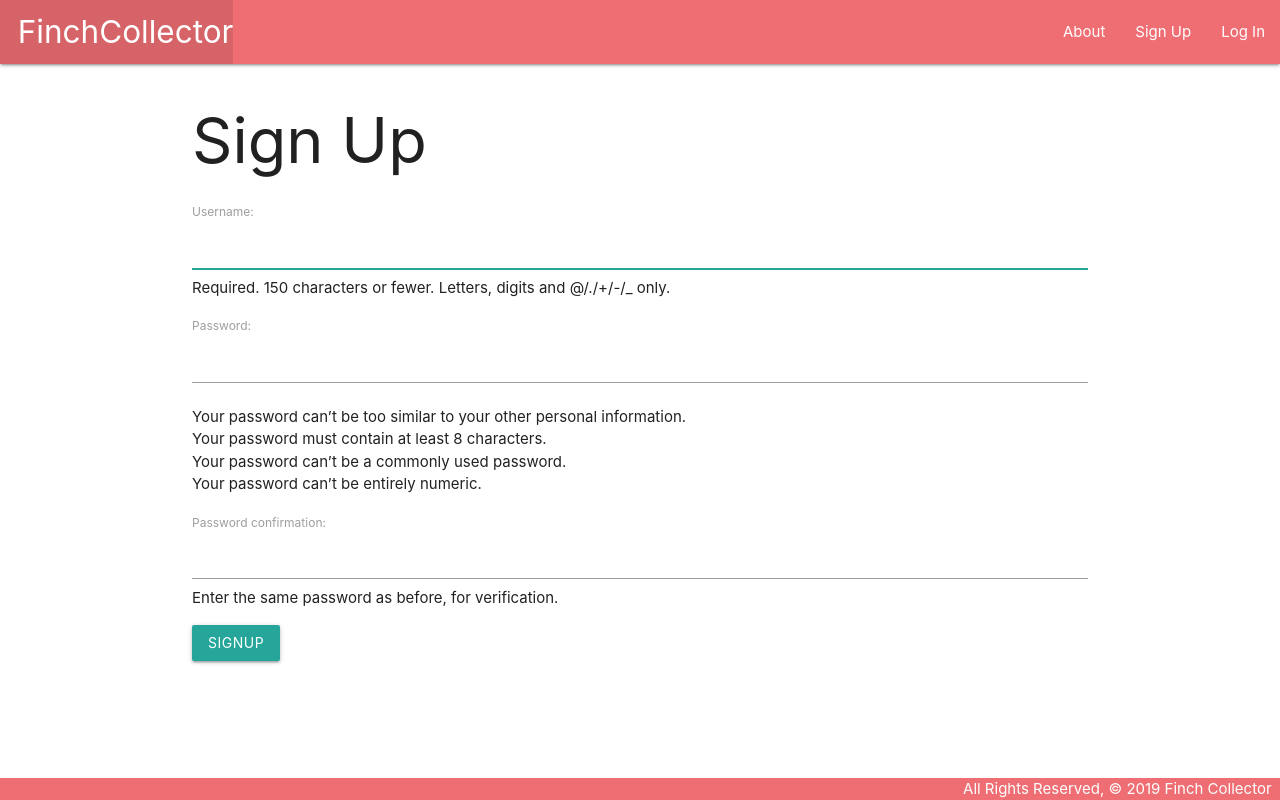
After one commit to kbarne12/finchcollector, a Django app: page /accounts/signup/ in a window 1280 px wide. The commit adds this page. Run offline with Django 3.2, Linux system fonts and the light colour scheme.

Commit message:
sig-up page

```diff
--- a/finchcollector/settings.py
+++ b/finchcollector/settings.py
@@ -120,6 +120,7 @@ USE_TZ = True
 
 STATIC_URL = '/static/'
 LOGIN_REDIRECT_URL = '/finches/'
+LOGOUT_REDIRECT_URL = '/'
 
 # Default primary key field type
 # https://docs.djangoproject.com/en/3.2/ref/settings/#default-auto-field
--- a/main_app/templates/base.html
+++ b/main_app/templates/base.html
@@ -20,10 +20,16 @@
         </ul>
         <ul class="right">
           <li><a href="{% url 'about' %}">About</a></li>
-          <li><a href="{% url 'finches_create' %}">Add a Finch</a></li>
-          <li><a href="{% url 'index' %}">View All My Birds</a></li>
-          <li><a href="{% url 'toys_create' %}">Add a Toy</a></li>
-          <li><a href="{% url 'toys_index' %}">View All Toys</a></li>
+          {% if user.is_authenticated %}
+            <li><a href="{% url 'finches_create' %}">Add a Finch</a></li>
+            <li><a href="{% url 'index' %}">View All My Birds</a></li>
+            <li><a href="{% url 'toys_create' %}">Add a Toy</a></li>
+            <li><a href="{% url 'toys_index' %}">View All Toys</a></li>
+            <li><a href="{% url 'logout' %}">Log Out</a></li>
+          {% else %}
+            <li><a href="{% url 'signup' %}">Sign Up</a></li>
+            <li><a href="{% url 'login' %}">Log In</a></li>
+          {% endif %}
 
         </ul>
       </div>
--- /dev/null
+++ b/main_app/templates/registration/signup.html
@@ -0,0 +1,16 @@
+{% extends 'base.html' %}
+{% block content %}
+
+<h1>Sign Up</h1>
+
+{% if error_message %}
+  <p class="red-text">{{ error_message }}</p>
+{% endif %}
+
+<form method="post" action="{% url 'signup' %}">
+  {% csrf_token %}
+  {{ form.as_p }}
+  <input type="submit" class="btn" value="signup">
+</form>
+
+{% endblock %}
--- a/main_app/urls.py
+++ b/main_app/urls.py
@@ -16,5 +16,6 @@ urlpatterns = [
   path('toys/<int:pk>/update/', views.ToyUpdate.as_view(), name='toys_update'),
   path('toys/<int:pk>/delete/', views.ToyDelete.as_view(), name='toys_delete'),
   path('toys/', views.ToyList.as_view(), name='toys_index'),
+  path('accounts/signup/', views.signup, name='signup'),
 
 ]
--- a/main_app/views.py
+++ b/main_app/views.py
@@ -1,6 +1,8 @@
 from django.shortcuts import render, redirect
 from django.views.generic.edit import CreateView, UpdateView, DeleteView
 from django.views.generic import ListView, DetailView
+from django.contrib.auth import login
+from django.contrib.auth.forms import UserCreationForm
 from .models import Finch, Toy
 from .forms import FeedingForm
 
@@ -41,6 +43,9 @@ def add_feeding(request, finch_id):
 class FinchCreate(CreateView):
   model = Finch
   fields = '__all__'
+  def form_valid(self, form):
+    form.instance.user = self.request.user
+    return super().form_valid(form)
 
 
 class FinchUpdate(UpdateView):
@@ -74,3 +79,17 @@ def assoc_toy(request, finch_id, toy_id):
   # Note that you can pass a toy's id instead of the whole object
   Finch.objects.get(id=finch_id).toys.add(toy_id)
   return redirect('detail', finch_id=finch_id)
+
+def signup(request):
+  error_message = ''
+  if request.method == 'POST':
+    form = UserCreationForm(request.POST)
+    if form.is_valid():
+      user = form.save()
+      login(request, user)
+      return redirect('index')
+    else:
+      error_message = 'Invalid sign up - try again'
+  form = UserCreationForm()
+  context = {'form': form, 'error_message': error_message}
+  return render(request, 'registration/signup.html', context)
```
